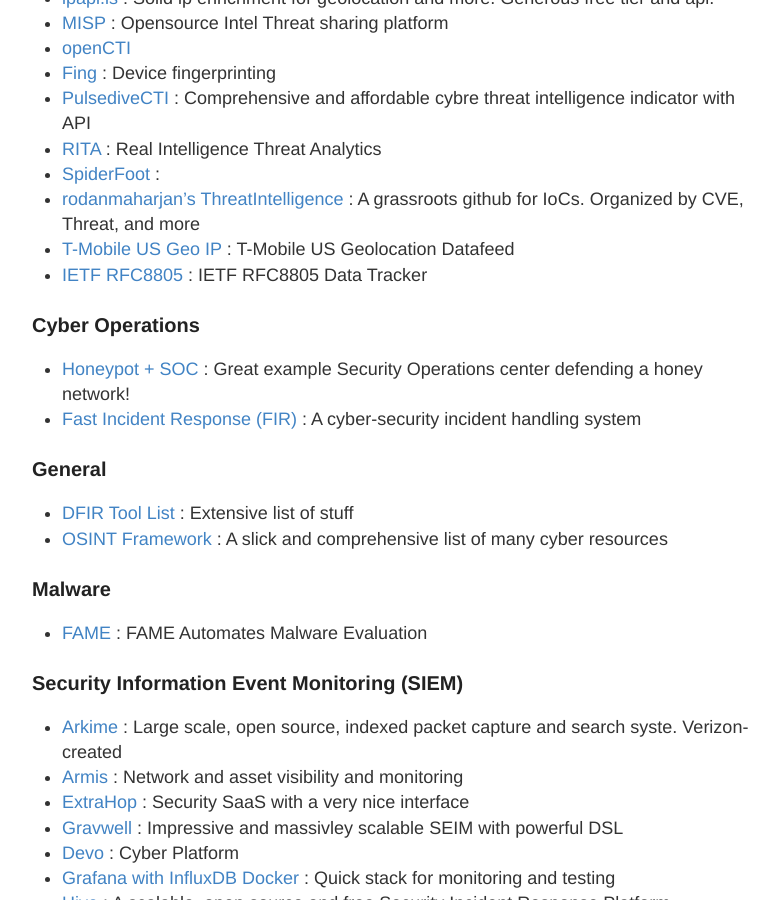
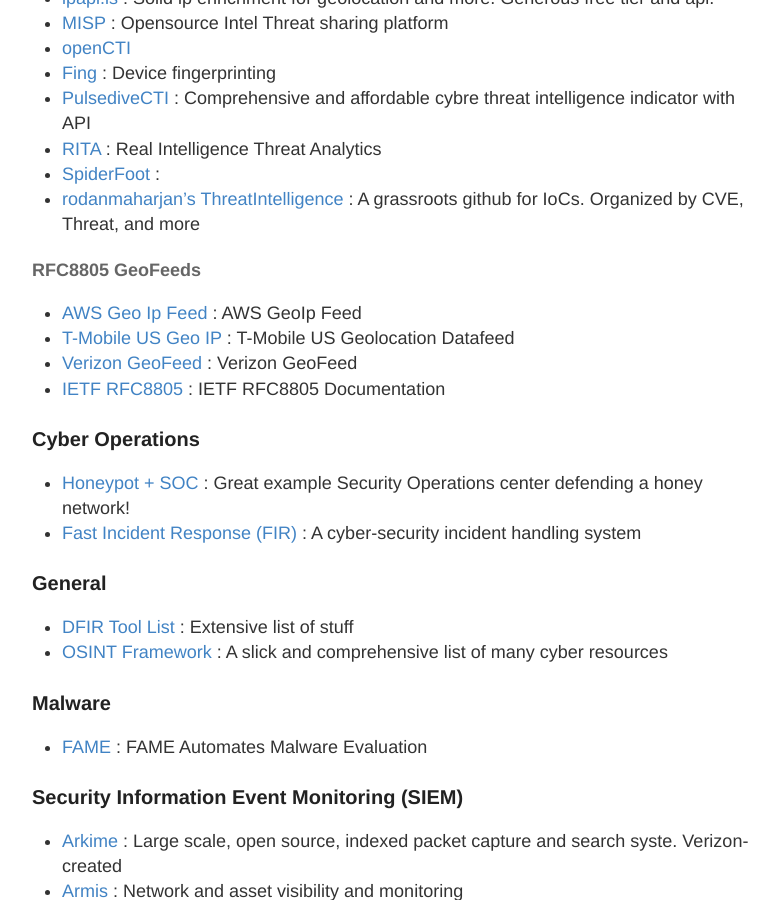
Before and after one commit to stevehenderson/stevehenderson.github.io, a Jekyll site: the page built from links.md, in a window 1280 px wide and 900 px high, scrolled down 4838 px. Shown: the whole window, without its empty margins (248-1022 px from the left). Built offline with Jekyll 4.4.1, drawn with Linux system fonts in a browser that asks for light colours.

Commit message:
Update links.md

```diff
--- a/links.md
+++ b/links.md
@@ -155,8 +155,13 @@
    * [RITA](https://github.com/activecm/rita) : Real Intelligence Threat Analytics
    * [SpiderFoot](https://www.spiderfoot.net/) :
    * [rodanmaharjan's ThreatIntelligence](https://github.com/rodanmaharjan/ThreatIntelligence) : A grassroots github for IoCs.  Organized by CVE, Threat, and more
+
+#### RFC8805 GeoFeeds
+
+   * [AWS Geo Ip Feed](https://raw.githubusercontent.com/chriselsen/AWS-Geofeed/main/data/aws-geofeed.txt) : AWS GeoIp Feed
    * [T-Mobile US Geo IP](https://github.com/tmobile/tmus-geofeed/blob/main/tmus-geo-ip.txt) : T-Mobile US Geolocation Datafeed
-   * [IETF RFC8805](datatracker.ietf.org/doc/html/rfc8805) : IETF RFC8805 Data Tracker
+   * [Verizon GeoFeed](https://github.com/Verizon/verizon-geofeed/blob/main/feed.csv) : Verizon GeoFeed
+   * [IETF RFC8805](https://datatracker.ietf.org/doc/html/rfc8805) : IETF RFC8805 Documentation
 
 ### Cyber Operations
    * [Honeypot + SOC](https://github.com/0xbythesecond/Azure-SOC-Honeynet-Project) : Great example Security Operations center defending a honey network!
```
